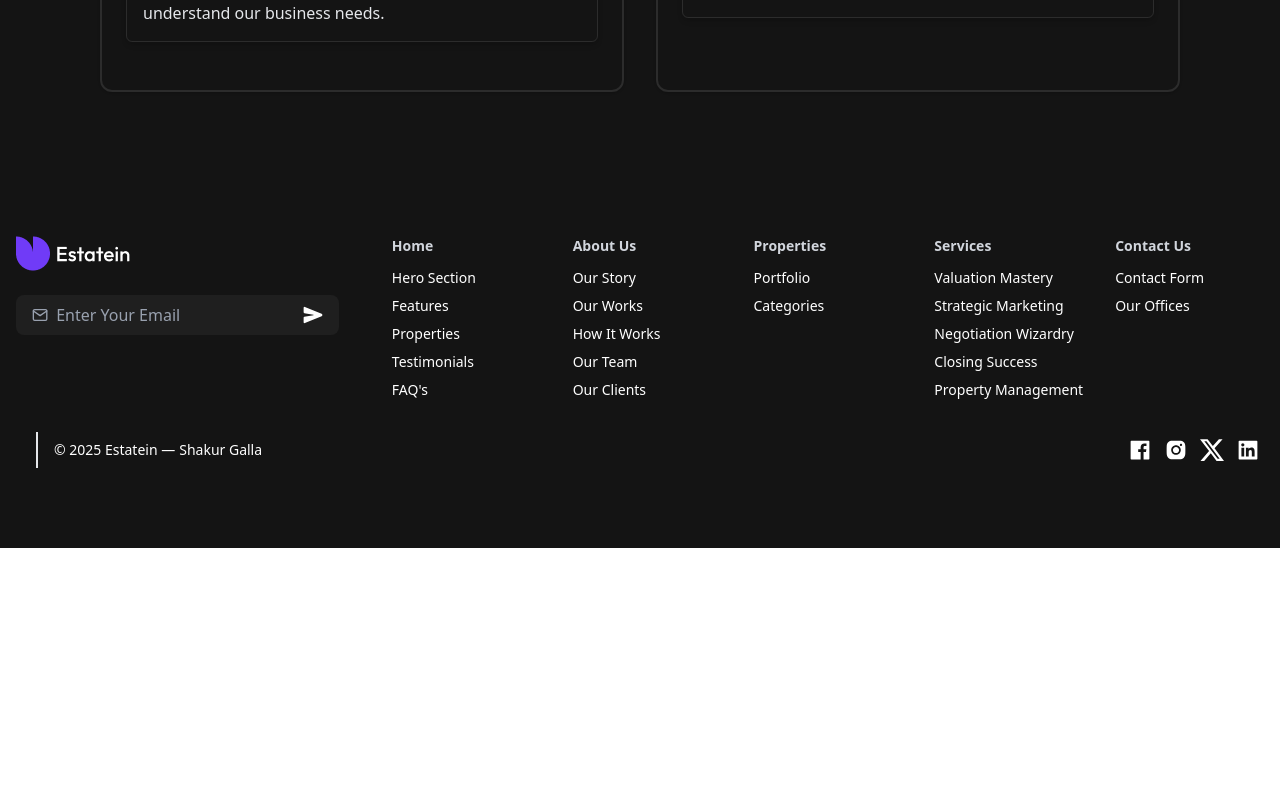
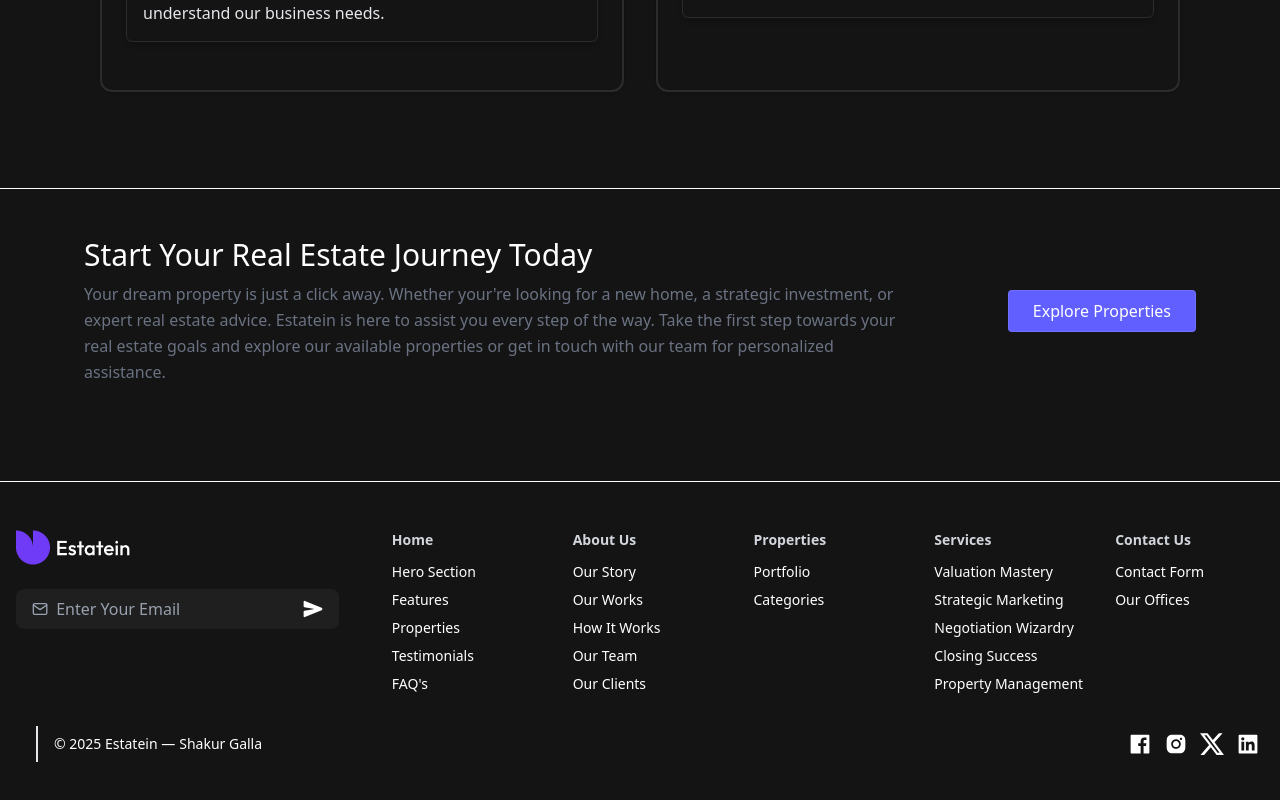
Before and after one commit to Shakur-Galla/real-estate, a React (Vite) app: page /about in a window 1280 px wide. Shown: the part 3761-4561 px from the top of the page. Before the commit the page ends 4309 px from the top, so only its background shows below. Built offline with nearby package versions, Linux system fonts and the light colour scheme.

Commit message:
about page done

```diff
--- a/src/pages/About.jsx
+++ b/src/pages/About.jsx
@@ -5,6 +5,7 @@ import Achievements from '../components/Achievements'
 import Experience from '../components/Experience'
 import Team from '../components/Team'
 import Testimonials from '../components/Testimonials'
+import CallToAction from '../components/CallToAction'
 
 const About = () => {
   return (
@@ -15,6 +16,7 @@ const About = () => {
         <Experience />
         <Team />
         <Testimonials/>
+        <CallToAction/>
     </>
   )
 }
```
